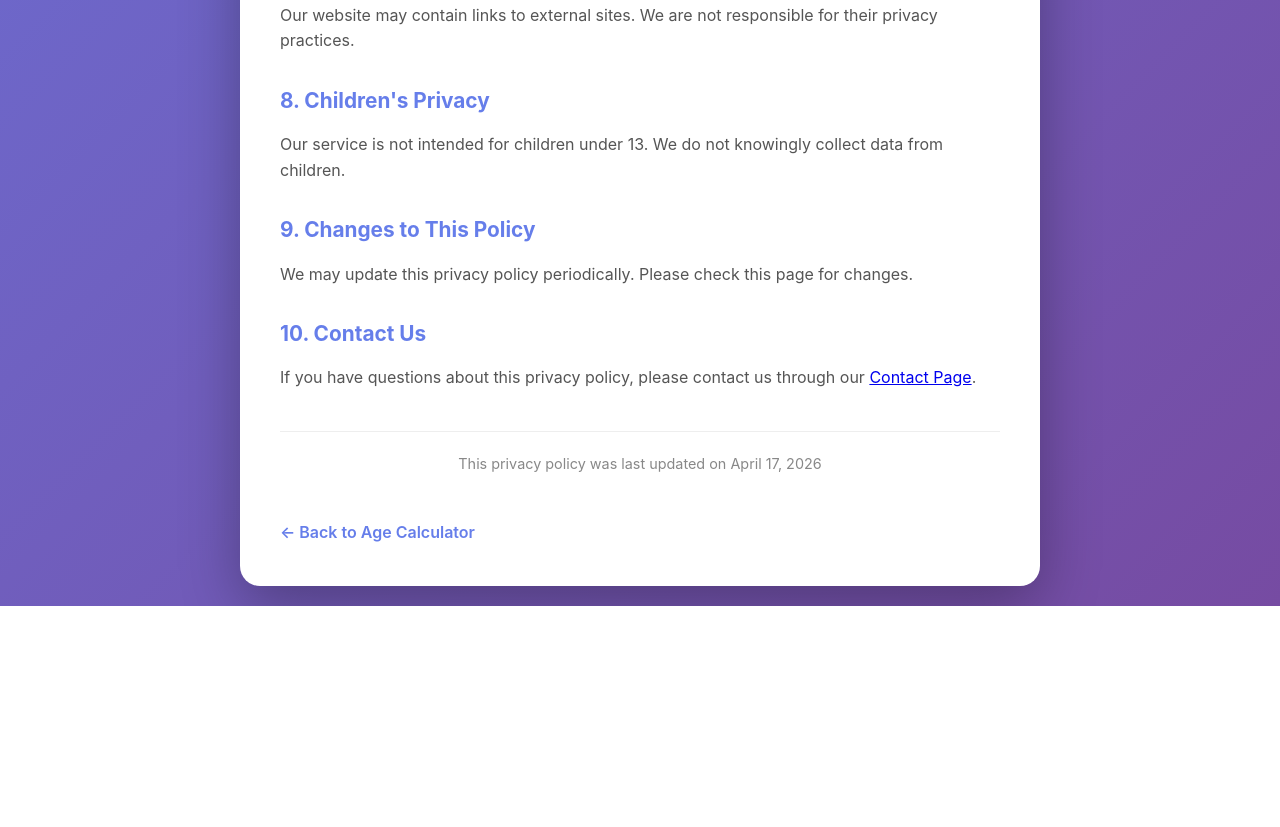
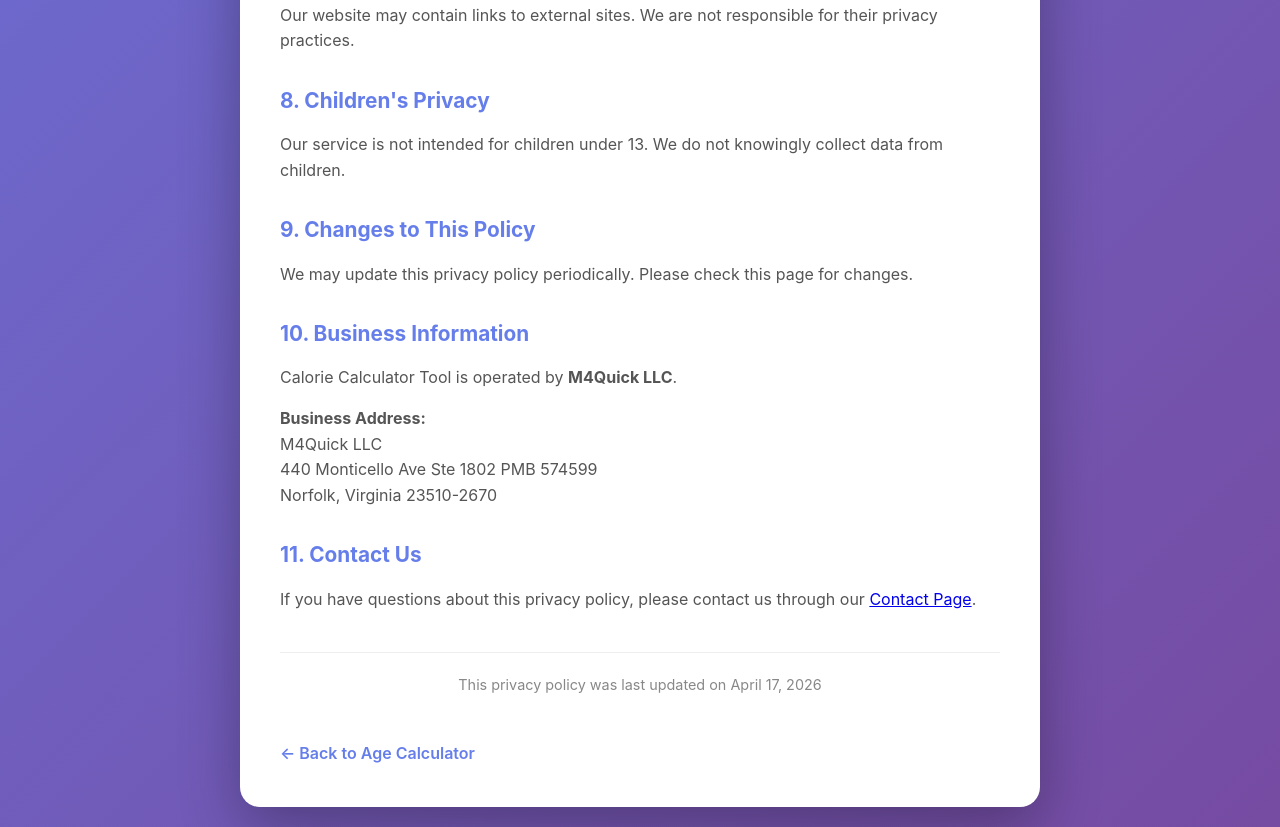
Before and after one commit to m4quick/calorie-calculator-tool, a plain HTML site: page privacy.html in a window 1280 px wide. Shown: the part 1588-2415 px from the top of the page. Before the commit the page ends 2194 px from the top, so only its background shows below. Drawn offline with Linux system fonts and the light colour scheme.

Commit message:
Add business address

```diff
--- a/privacy.html
+++ b/privacy.html
@@ -101,7 +101,14 @@
         <h2>9. Changes to This Policy</h2>
         <p>We may update this privacy policy periodically. Please check this page for changes.</p>
 
-        <h2>10. Contact Us</h2>
+        <h2>10. Business Information</h2>
+        <p>Calorie Calculator Tool is operated by <strong>M4Quick LLC</strong>.</p>
+        <p><strong>Business Address:</strong><br>
+        M4Quick LLC<br>
+        440 Monticello Ave Ste 1802 PMB 574599<br>
+        Norfolk, Virginia 23510-2670</p>
+
+        <h2>11. Contact Us</h2>
         <p>If you have questions about this privacy policy, please contact us through our <a href="contact.html">Contact Page</a>.</p>
 
         <p class="last-updated">This privacy policy was last updated on April 17, 2026</p>
```
